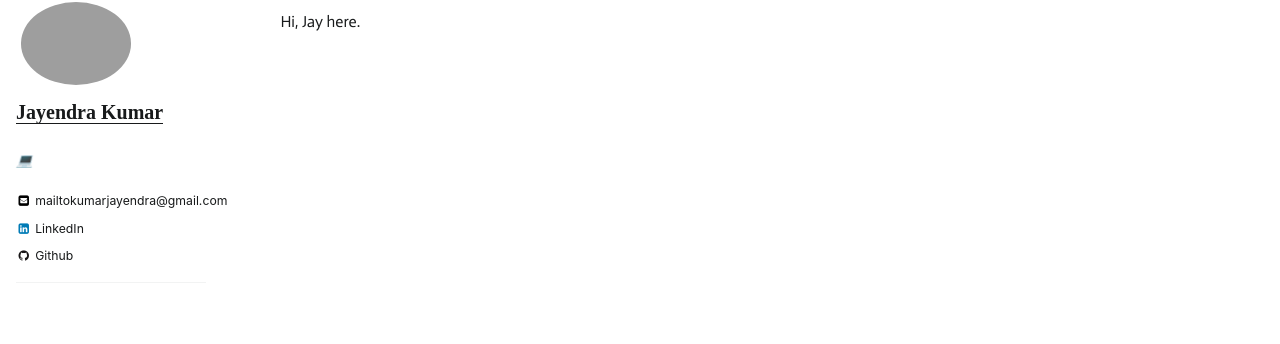
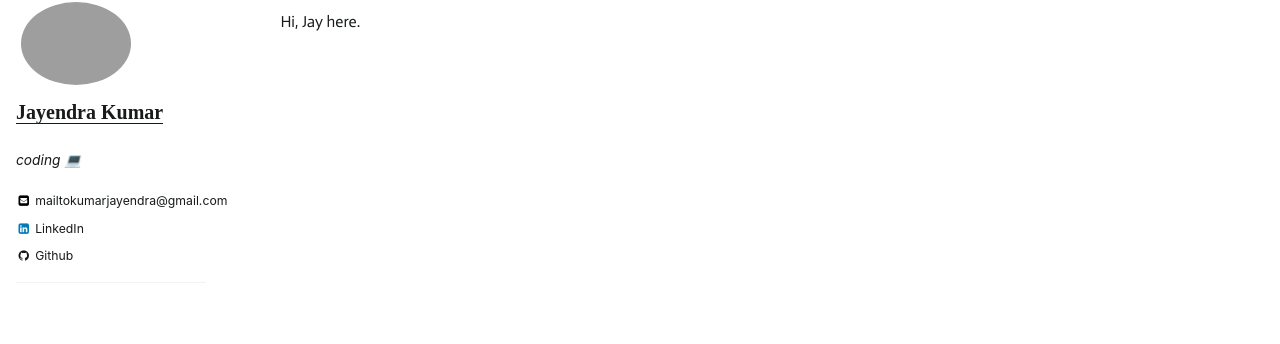
Before and after one commit to d21jay/d21jay.github.io, a Jekyll site: the page built from index.html, in a window 1280 px wide. Shown: the part 108-452 px from the top of the page. Built offline with Jekyll 4.4.1, drawn with Linux system fonts in a browser that asks for light colours; emoji names are drawn with the system emoji font.

Commit message:
still configuring

```diff
--- a/_config.yml
+++ b/_config.yml
@@ -20,7 +20,7 @@ words_per_minute         : 200
 comments:
   provider               :  "disqus" # true (default), "disqus", "facebook", "google-plus"
   disqus:
-    shortname            : shivansh # https://help.disqus.com/customer/portal/articles/466208-what-s-a-shortname-
+    shortname            : jay # https://help.disqus.com/customer/portal/articles/466208-what-s-a-shortname-
   facebook:
     # https://developers.facebook.com/docs/plugins/comments
     appid                :
@@ -63,7 +63,7 @@ google_ad_slot           :
 author:
   name             : "Jayendra Kumar"
   # avatar           : "profile.jp-g"
-  bio              : " :computer:"
+  bio              : " coding :computer:"
   location         :
   email            : mailtokumarjayendra@gmail.com
   uri              :
```
Also changed, not shown: profile.jpg (added).
